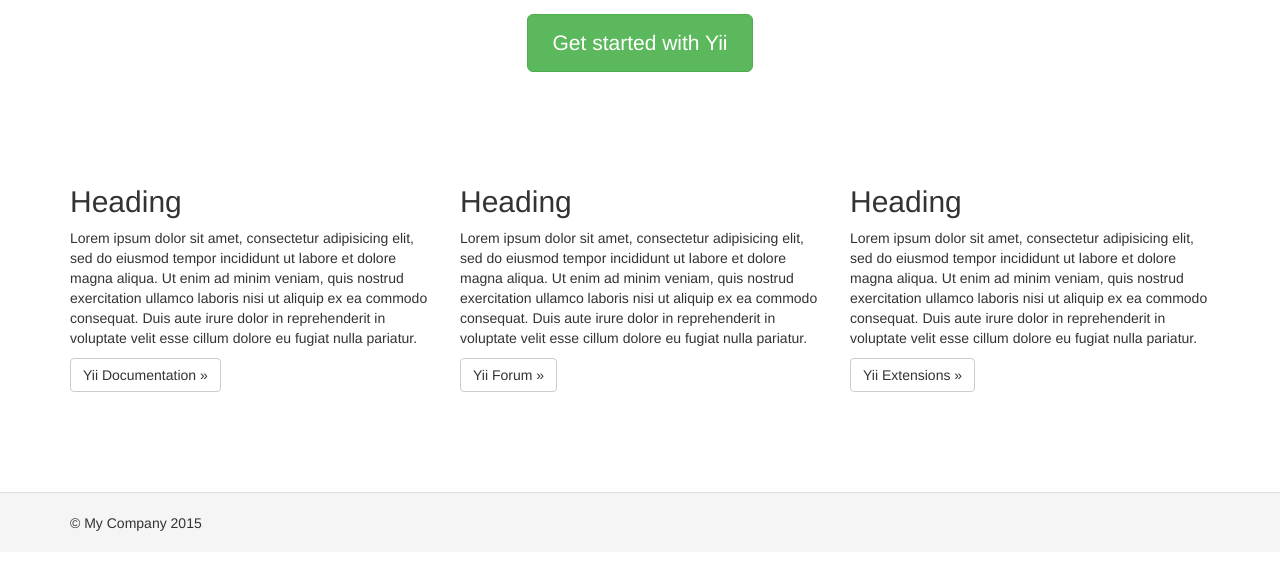
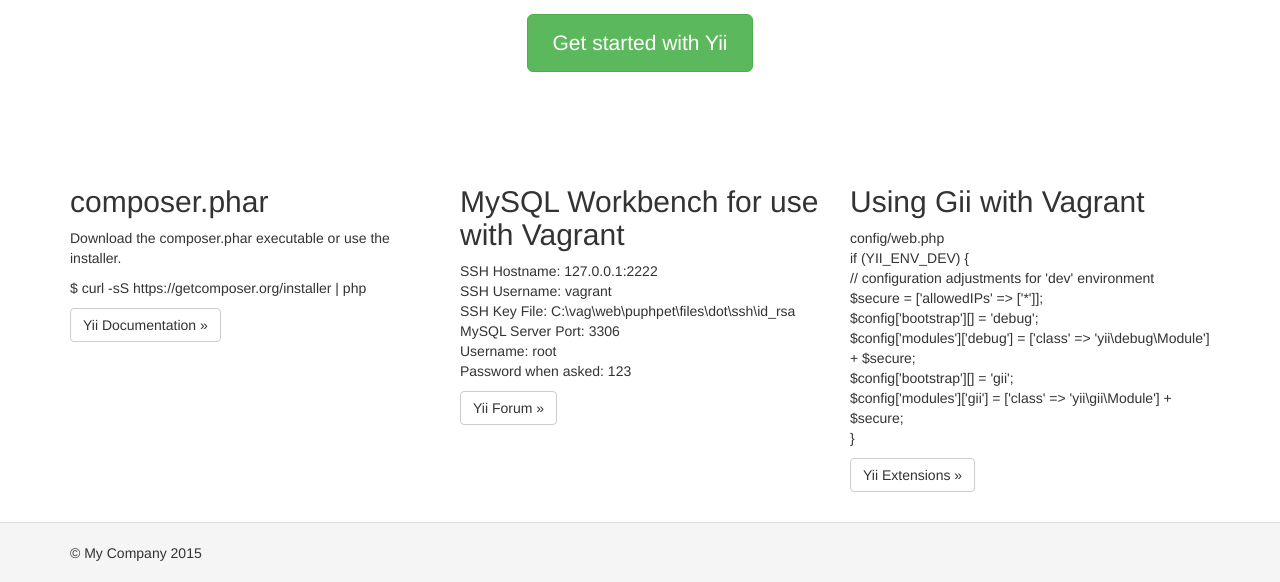
Before and after one commit to elminero/yii2_basic, a Yii app: template views/site/index.php in a window 1280 px wide. Shown: the part 248-830 px from the top of the page. Before the commit the page ends 779 px from the top, so only its background shows below. Run offline with PHP 8.4 and a stand-in for Yii, Linux system fonts and the light colour scheme; the template is opened without the code that fills it, so the values that code supplies are empty; some libraries are stand-ins or nearby versions.

Commit message:
Added notes to site index

```diff
--- a/views/site/index.php
+++ b/views/site/index.php
@@ -16,32 +16,51 @@ $this->title = 'My Yii Application';
 
         <div class="row">
             <div class="col-lg-4">
-                <h2>Heading</h2>
+                <h2>composer.phar</h2>
 
-                <p>Lorem ipsum dolor sit amet, consectetur adipisicing elit, sed do eiusmod tempor incididunt ut labore et
-                    dolore magna aliqua. Ut enim ad minim veniam, quis nostrud exercitation ullamco laboris nisi ut aliquip
-                    ex ea commodo consequat. Duis aute irure dolor in reprehenderit in voluptate velit esse cillum dolore eu
-                    fugiat nulla pariatur.</p>
+                <p>Download the composer.phar executable or use the installer.</p>
+                <p>$ curl -sS https://getcomposer.org/installer | php</p>
 
                 <p><a class="btn btn-default" href="http://www.yiiframework.com/doc/">Yii Documentation &raquo;</a></p>
             </div>
             <div class="col-lg-4">
-                <h2>Heading</h2>
+                <h2>MySQL Workbench for use with Vagrant</h2>
 
-                <p>Lorem ipsum dolor sit amet, consectetur adipisicing elit, sed do eiusmod tempor incididunt ut labore et
-                    dolore magna aliqua. Ut enim ad minim veniam, quis nostrud exercitation ullamco laboris nisi ut aliquip
-                    ex ea commodo consequat. Duis aute irure dolor in reprehenderit in voluptate velit esse cillum dolore eu
-                    fugiat nulla pariatur.</p>
+                <p>
+                    SSH Hostname: 127.0.0.1:2222<br />
+
+                    SSH Username: vagrant<br />
+
+                    SSH Key File: C:\vag\web\puphpet\files\dot\ssh\id_rsa<br />
+
+                    MySQL Server Port: 3306<br />
+
+                    Username: root<br />
+
+                    Password when asked: 123<br />
+                </p>
 
                 <p><a class="btn btn-default" href="http://www.yiiframework.com/forum/">Yii Forum &raquo;</a></p>
             </div>
             <div class="col-lg-4">
-                <h2>Heading</h2>
+                <h2>Using Gii with Vagrant</h2>
 
-                <p>Lorem ipsum dolor sit amet, consectetur adipisicing elit, sed do eiusmod tempor incididunt ut labore et
-                    dolore magna aliqua. Ut enim ad minim veniam, quis nostrud exercitation ullamco laboris nisi ut aliquip
-                    ex ea commodo consequat. Duis aute irure dolor in reprehenderit in voluptate velit esse cillum dolore eu
-                    fugiat nulla pariatur.</p>
+                <p>
+                    config/web.php<br />
+
+                    if (YII_ENV_DEV) {<br />
+                    // configuration adjustments for 'dev' environment<br />
+                    $secure = ['allowedIPs' => ['*']];<br />
+
+                    $config['bootstrap'][] = 'debug';<br />
+                    $config['modules']['debug'] = ['class' => 'yii\debug\Module'] + $secure;<br />
+
+                    $config['bootstrap'][] = 'gii';<br />
+                    $config['modules']['gii'] = ['class' => 'yii\gii\Module'] + $secure;<br />
+                    }<br />
+
+
+                </p>
 
                 <p><a class="btn btn-default" href="http://www.yiiframework.com/extensions/">Yii Extensions &raquo;</a></p>
             </div>
```
